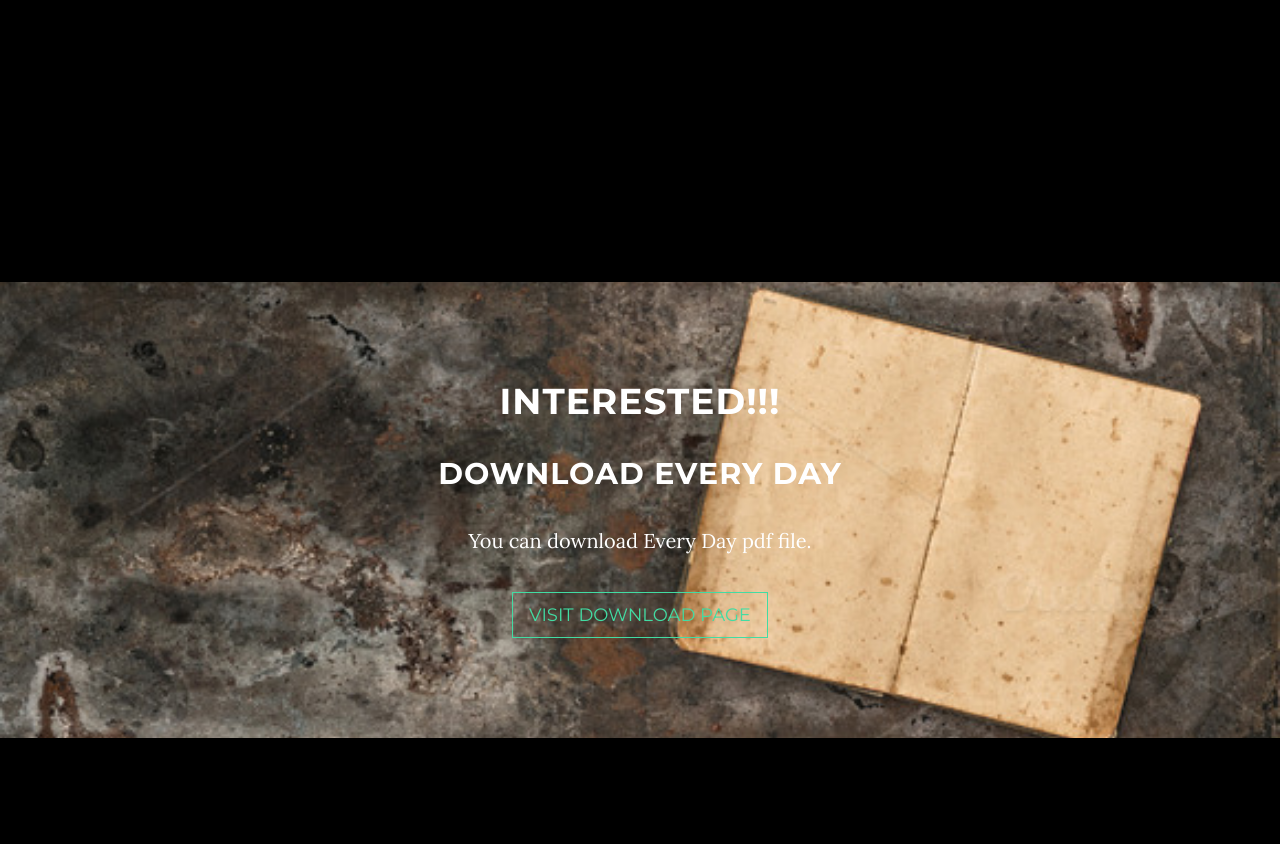
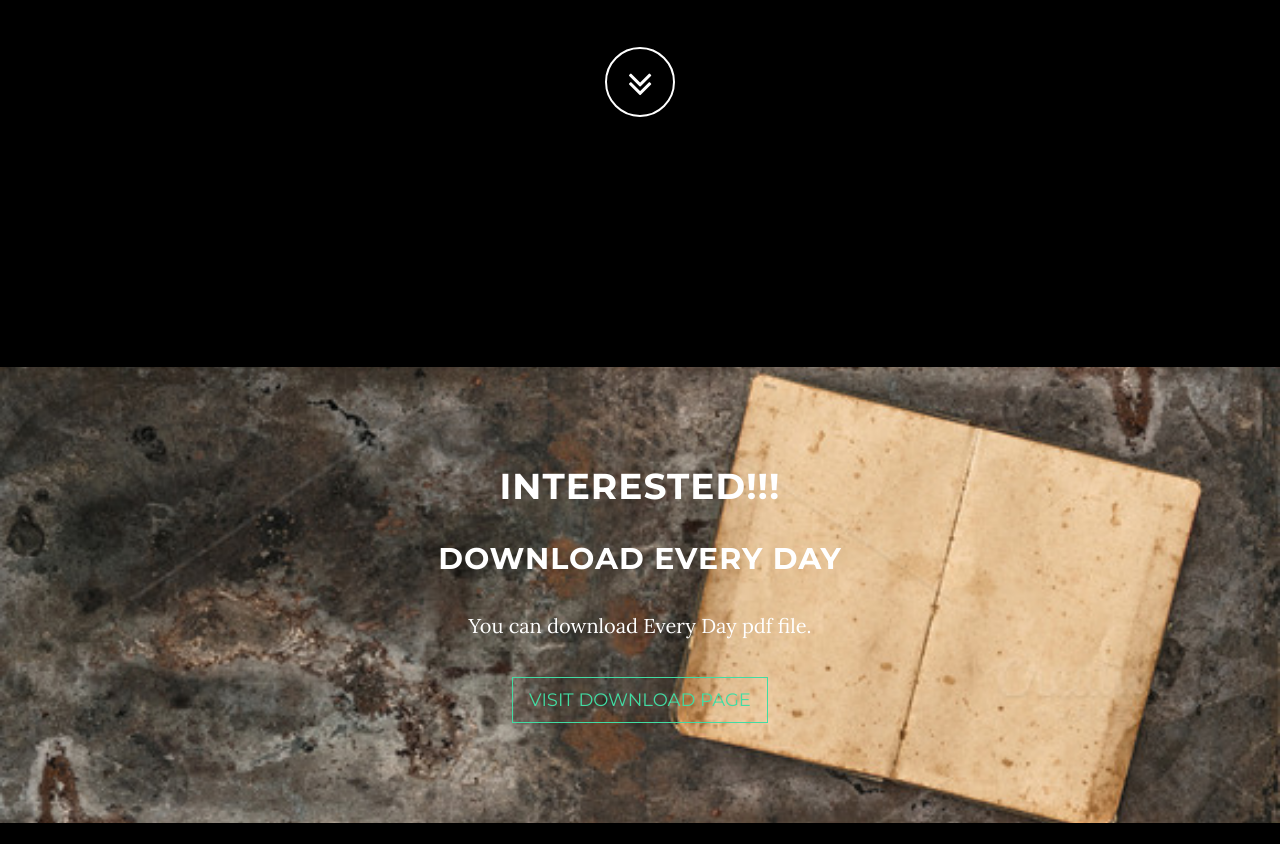
Before and after one commit to debeiann888/onepage, a website: page index.html in a window 1280 px wide. Shown: the part 1834-2678 px from the top of the page. Drawn offline with nearby package versions, Linux system fonts and the light colour scheme; some packages are replaced by stand-ins of ours.

Commit message:
Update index.html

```diff
--- a/index.html
+++ b/index.html
@@ -95,6 +95,9 @@
                 <p>In his New York Times bestselling novel, David Levithan introduces readers to what Entertainment Weekly calls a “wise, wildly unique” love story about A, a teen who wakes up every morning in a different body, living a different life.</p>
                 <p>There’s never any warning about where it will be or who it will be. A has made peace with that, even established guidelines by which to live: Never get too attached. Avoid being noticed. Do not interfere. It’s all fine until the morning that A wakes up in the body of Justin and meets Justin’s girlfriend, Rhiannon. From that moment, the rules by which A has been living no longer apply. Because finally A has found someone he wants to be with—day in, day out, day after day.</p>
                 <p>With his new novel, David Levithan, bestselling co-author of Will Grayson, Will Grayson, and Nick and Norah’s Infinite Playlist, has pushed himself to new creative heights. He has written a captivating story that will fascinate readers as they begin to comprehend the complexities of life and love in A’s world, as A and Rhiannon seek to discover if you can truly love someone who is destined to change every day.</p>
+                <a href="#about" class="btn btn-circle page-scroll">
+                            <i class="fa fa-angle-double-down animated"></i>
+                        </a>
             </div>
         </div>
     </section>
```
